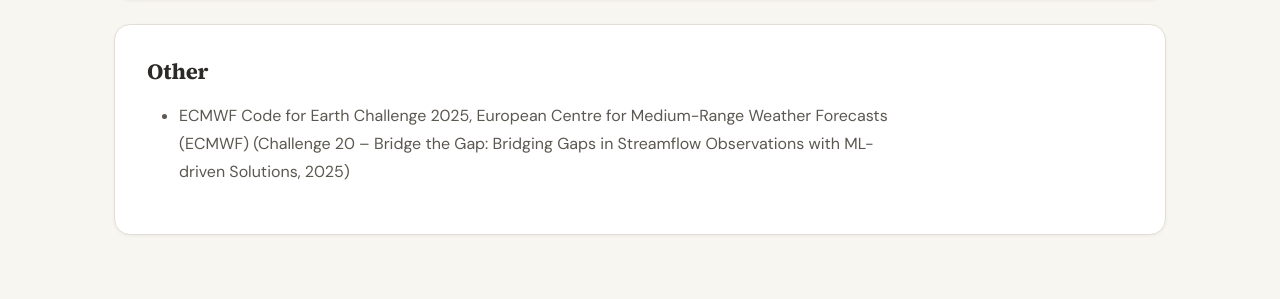
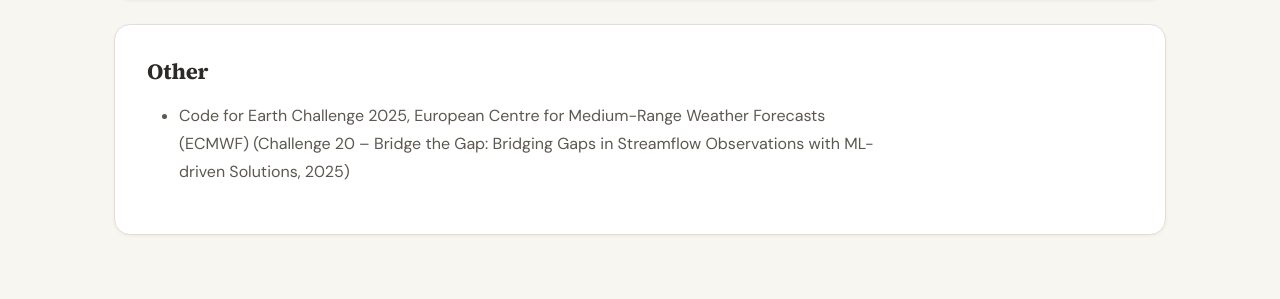
Before and after one commit to KonstantinosPl/KonstantinosPl.github.io, a Jekyll site: the page built from _pages/about.md, in a window 1280 px wide. Shown: the part 985-1284 px from the top of the page. Built offline with Jekyll 4.4.1, drawn with Linux system fonts in a browser that asks for light colours; a style sheet for code colours, icons or effects is not loaded.

Commit message:
Correct ABOUT

```diff
--- a/_data/others.yml
+++ b/_data/others.yml
@@ -1,7 +1,7 @@
 # Other Research Activities, shown on the About page.
 # Each entry needs: name, location, degree, year
 
-- name: ECMWF Code for Earth Challenge 2025
+- name: Code for Earth Challenge 2025
   location: European Centre for Medium-Range Weather Forecasts (ECMWF)
   degree: "Challenge 20 – Bridge the Gap: Bridging Gaps in Streamflow Observations with ML-driven Solutions"
   year: 2025
```
